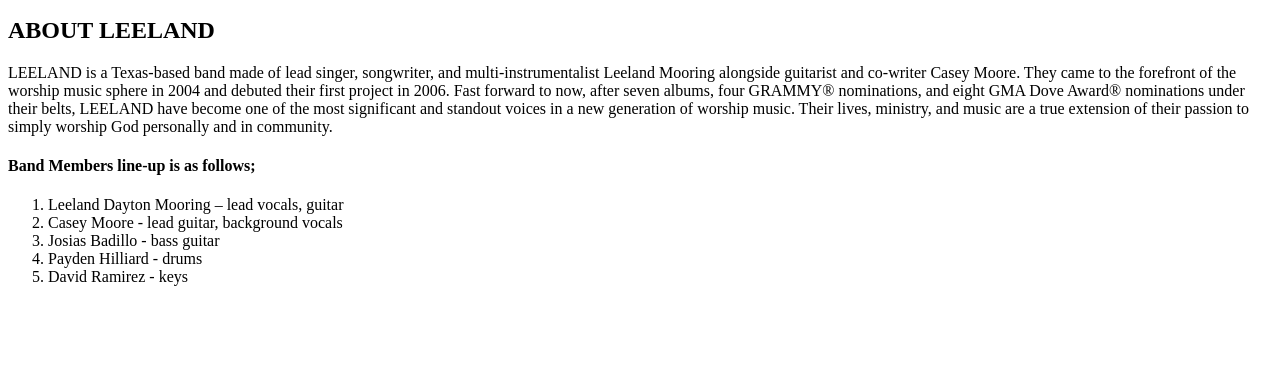
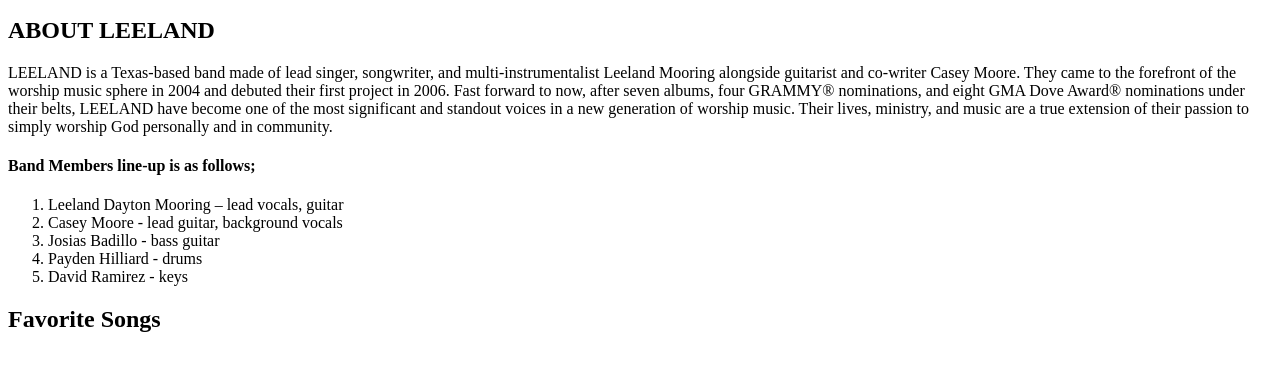
Before and after one commit to Fabian-dekavira/favourite-band, a plain HTML site: page index.html in a window 1280 px wide. Shown: the part 127-498 px from the top of the page. Drawn offline with Linux system fonts and the light colour scheme.

Commit message:
added a h2 tag

```diff
--- a/index.html
+++ b/index.html
@@ -28,5 +28,7 @@
                 <li>David Ramirez - keys</li>
              </ol>
 
+             <h2>Favorite Songs</h2>
+
     </body>
 </html>
```
